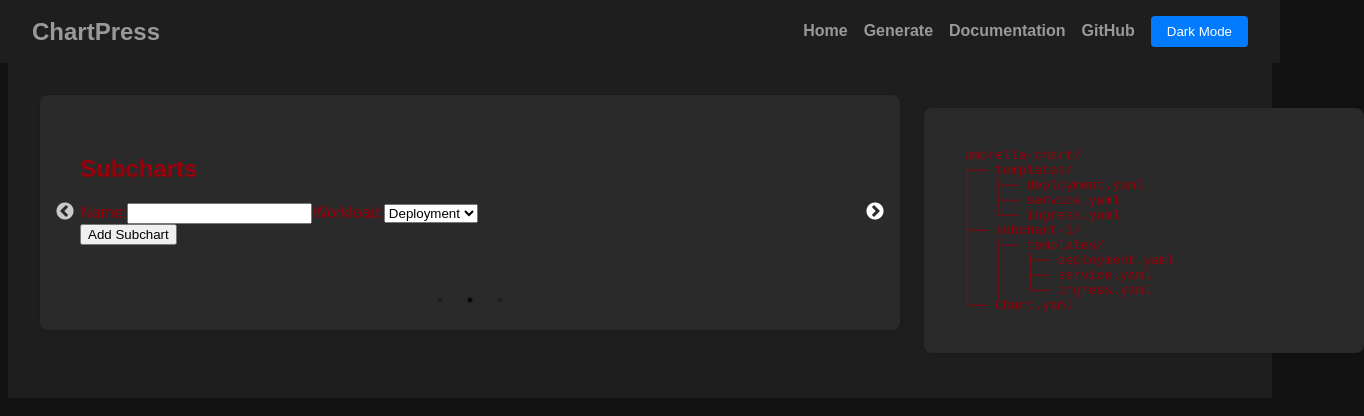
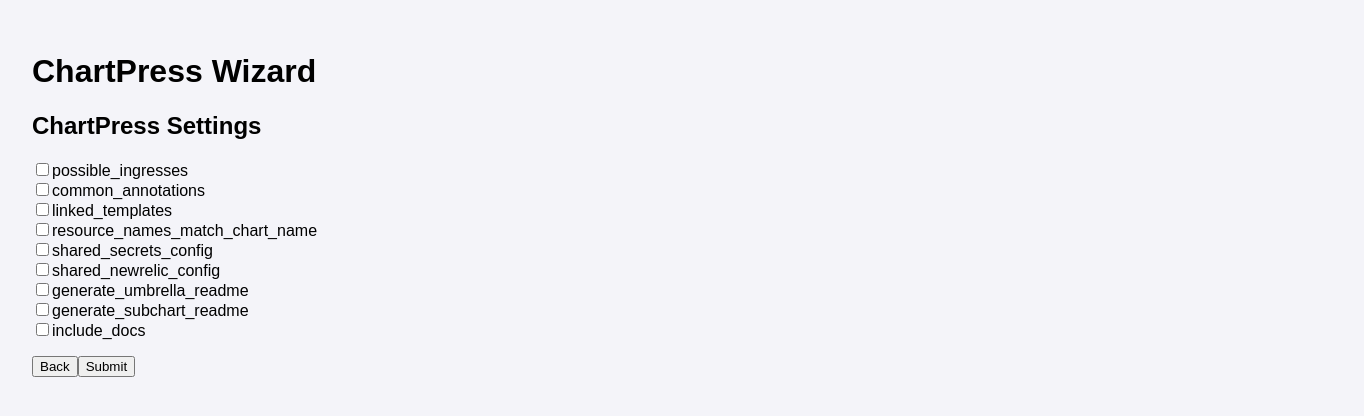
Before and after one commit to kriipke/chartpress, a React (Create React App) app in the folder web/: page / in a window 1280 px wide. Both pictures are taken after a click on the button "Next". Shown: the top 416 px of the page, 1364 px wide, since content can reach past the window. Built offline with nearby package versions, Linux system fonts and the light colour scheme.

Commit message:
made single page form + new wizard page

```diff
--- a/web/src/App.js
+++ b/web/src/App.js
@@ -1,95 +1,62 @@
 import React, { useState } from 'react';
-import Slider from 'react-slick';
-import { BrowserRouter as Router, Route, Routes, Link } from 'react-router-dom';
-import 'slick-carousel/slick/slick.css';
-import 'slick-carousel/slick/slick-theme.css';
-import './App.css'; // Add custom styles here
-import './dark-mode.css';
-import Home from './Home'; // Import the Home component
-import Documentation from './Documentation';
-
+import chartpressConfig from 'chartpress.yaml'; // Import chartpress.yaml for checkbox options
 
 function App() {
-  const [umbrellaChartName, setUmbrellaChartName] = useState('');
-  const [subcharts, setSubcharts] = useState([{ name: '', workload: 'deployment' }]);
-  const [currentStep, setCurrentStep] = useState(0);
-  const [downloadUrl, setDownloadUrl] = useState('');
+  const [currentSlide, setCurrentSlide] = useState(1);
+  const [formData, setFormData] = useState({
+    umbrellaChartName: '',
+    subcharts: [{ name: '', workload: 'deployment' }],
+    settings: {}, // To capture selected settings from chartpress.yaml
+  });
 
-  // DARKMODE
-  const [darkMode, setDarkMode] = useState(false);
-  const toggleDarkMode = () => {
-    setDarkMode(!darkMode);
-    // Apply or remove the `dark-mode` class to the body
-    if (!darkMode) {
-      document.body.classList.add('dark-mode');
-    } else {
-      document.body.classList.remove('dark-mode');
-    }
-  };
-
-
-  const handleAddSubchart = () => {
-    setSubcharts([...subcharts, { name: '', workload: 'deployment' }]);
+  const handleFieldChange = (field, value) => {
+    setFormData((prev) => ({ ...prev, [field]: value }));
   };
 
   const handleSubchartChange = (index, field, value) => {
-    const updatedSubcharts = [...subcharts];
+    const updatedSubcharts = [...formData.subcharts];
     updatedSubcharts[index][field] = value;
-    setSubcharts(updatedSubcharts);
+    setFormData((prev) => ({ ...prev, subcharts: updatedSubcharts }));
   };
 
-  const generateTreeStructure = () => {
-    let tree = '';
-    tree += `${umbrellaChartName || 'umbrella-chart'}/\n`;
-    tree += '├── templates/\n';
-    tree += '│   ├── deployment.yaml\n';
-    tree += '│   ├── service.yaml\n';
-    tree += '│   └── ingress.yaml\n';
-
-    subcharts.forEach((subchart, index) => {
-      tree += `├── ${subchart.name || `subchart-${index + 1}`}/\n`;
-      tree += `│   ├── templates/\n`;
-      tree += `│   │   ├── deployment.yaml\n`;
-      tree += `│   │   ├── service.yaml\n`;
-      tree += `│   │   └── ingress.yaml\n`;
-    });
-
-    tree += '└── Chart.yaml\n';
-    return tree;
+  const handleCheckboxChange = (setting, isChecked) => {
+    setFormData((prev) => ({
+      ...prev,
+      settings: { ...prev.settings, [setting]: isChecked },
+    }));
   };
 
-  const TreeView = ({ tree }) => {
-    return (
-      <pre className="tree-view">
-        {tree}
-      </pre>
-    );
+  const handleNext = () => {
+    setCurrentSlide((prev) => prev + 1);
   };
 
-  const steps = [
-    {
-      title: "Umbrella Chart",
-      content: (
-        <div className="step-content">
+  const handleBack = () => {
+    setCurrentSlide((prev) => prev - 1);
+  };
+
+  const handleSubmit = async () => {
+    // Logic to submit the formData
+    console.log('Submitting configuration:', formData);
+  };
+
+  return (
+    <div style={{ padding: '2rem' }}>
+      <h1>ChartPress Wizard</h1>
+      {currentSlide === 1 && (
+        <div>
+          <h2>Umbrella Chart Configuration</h2>
           <label>
             Umbrella Chart Name:
             <input
               type="text"
-              placeholder="Enter chart name"
-              value={umbrellaChartName}
-              onChange={(e) => setUmbrellaChartName(e.target.value)}
+              value={formData.umbrellaChartName}
+              onChange={(e) => handleFieldChange('umbrellaChartName', e.target.value)}
               required
             />
           </label>
-        </div>
-      ),
-    },
-    {
-      title: "Subcharts",
-      content: (
-        <div className="step-content">
-          {subcharts.map((subchart, index) => (
-            <div key={index} className="subchart-item">
+          <h3>Subcharts</h3>
+          {formData.subcharts.map((subchart, index) => (
+            <div key={index} style={{ marginBottom: '1rem' }}>
               <label>
                 Name:
                 <input
@@ -112,86 +79,37 @@
               </label>
             </div>
           ))}
-          <button type="button" onClick={handleAddSubchart}>
+          <button type="button" onClick={() => handleFieldChange('subcharts', [...formData.subcharts, { name: '', workload: 'deployment' }])}>
             Add Subchart
           </button>
+          <div style={{ marginTop: '1rem' }}>
+            <button onClick={handleNext}>Next</button>
           </div>
-      ),
-    },
-    {
-      title: "Review & Generate",
-      content: (
-        <div className="step-content">
-          <p>Review your configuration and click "Generate" to proceed.</p>
-          <button type="submit">
-            Generate Chart
-          </button>
         </div>
-      ),
-    },
-  ];
+      )}
 
-  const settings = {
-    dots: true,
-    infinite: false,
-    speed: 500,
-    slidesToShow: 1,
-    slidesToScroll: 1,
-    beforeChange: (_, next) => setCurrentStep(next),
-  };
-
-  return (
-    <Router>
+      {currentSlide === 2 && (
         <div>
-      {/* Top Navigation Bar */}
-      <nav className="top-nav">
-        <div className="nav-left">
-          <h1>ChartPress</h1>
-        </div>
-        <div className="nav-right">
-          <Link to="/chartpress">Home</Link>
-          <Link to="/chartpress/generate">Generate</Link>
-          <Link to="/chartpress/documentation">Documentation</Link>
-          <a href="https://github.com/kriipke/chartpress" target="_blank" rel="noopener noreferrer">GitHub</a>
-	  {/* Dark Mode Toggle */}
-	  <button onClick={toggleDarkMode} className="dark-mode-toggle">
-	    {darkMode ? 'Light Mode' : 'Dark Mode'}
-	  </button>
-        </div>
-      </nav>
-
-      {/* Define Routes */}
-      <Routes>
-        <Route path="/chartpress" element={<Home />} /> {/* Home route */}
-        <Route path="/chartpress/documentation" element={<Documentation />} />
-      </Routes>
-
-      {/* Main Content */}
-      <div className="main-content">
-        {/* Wizard Section */}
-        <div className="wizard-container">
-          <Slider {...settings}>
-            {steps.map((step, index) => (
-        <div key={index} className="wizard-step">
-          <h2>{step.title}</h2>
-          {step.content}
+          <h2>ChartPress Settings</h2>
+          {Object.keys(chartpressConfig.rules || {}).map((setting) => (
+            <div key={setting}>
+              <label>
+                <input
+                  type="checkbox"
+                  checked={!!formData.settings[setting]}
+                  onChange={(e) => handleCheckboxChange(setting, e.target.checked)}
+                />
+                {setting}
+              </label>
             </div>
           ))}
-          </Slider>
-          {downloadUrl && (
-            <div className="download-section">
-        <a href={downloadUrl} download={`${umbrellaChartName}.zip`}>
-          <button>Download Chart</button>
-        </a>
+          <div style={{ marginTop: '1rem' }}>
+            <button onClick={handleBack}>Back</button>
+            <button onClick={handleSubmit}>Submit</button>
+          </div>
         </div>
       )}
     </div>
-
-        {/* Tree View Section */}
-        <TreeView tree={generateTreeStructure()} />
-      </div>
-      </div>
-    </Router>
   );
 }
 
--- a/web/src/Home.js
+++ b/web/src/Home.js
@@ -22,7 +22,7 @@
         }
 
         const adocText = await response.text();
-        console.log('[Home] Successfully fetched README.adoc content.');
+        console.log(`[Home] Successfully fetched ${adocUrl} content:\n ${adocText}`);
 
         // Convert AsciiDoc to HTML
         let html;
--- /dev/null
+++ b/web/src/chartpress.yaml
@@ -0,0 +1,19 @@
+umbrellaChartName: saas-platform
+subcharts:
+  - name: api
+    workload: deployment
+  - name: cache
+    workload: deployment
+  - name: database
+    workload: statefulset
+rules:
+  possible_ingresses:
+    - alb
+  common_annotations: true
+  linked_templates: true
+  resource_names_match_chart_name: true
+  shared_secrets_config: true
+  shared_newrelic_config: true
+  generate_umbrella_readme: true
+  generate_subchart_readme: true
+  include_docs: true
--- /dev/null
+++ b/web/src/chartpress.yaml.js
@@ -0,0 +1,6 @@
+import YAML from 'yaml';
+import chartpressRaw from 'chartpress.yaml?raw';
+
+const chartpressConfig = YAML.parse(chartpressRaw);
+
+export default chartpressConfig;
```
Lines whose indentation alone changed are shown as unchanged.
